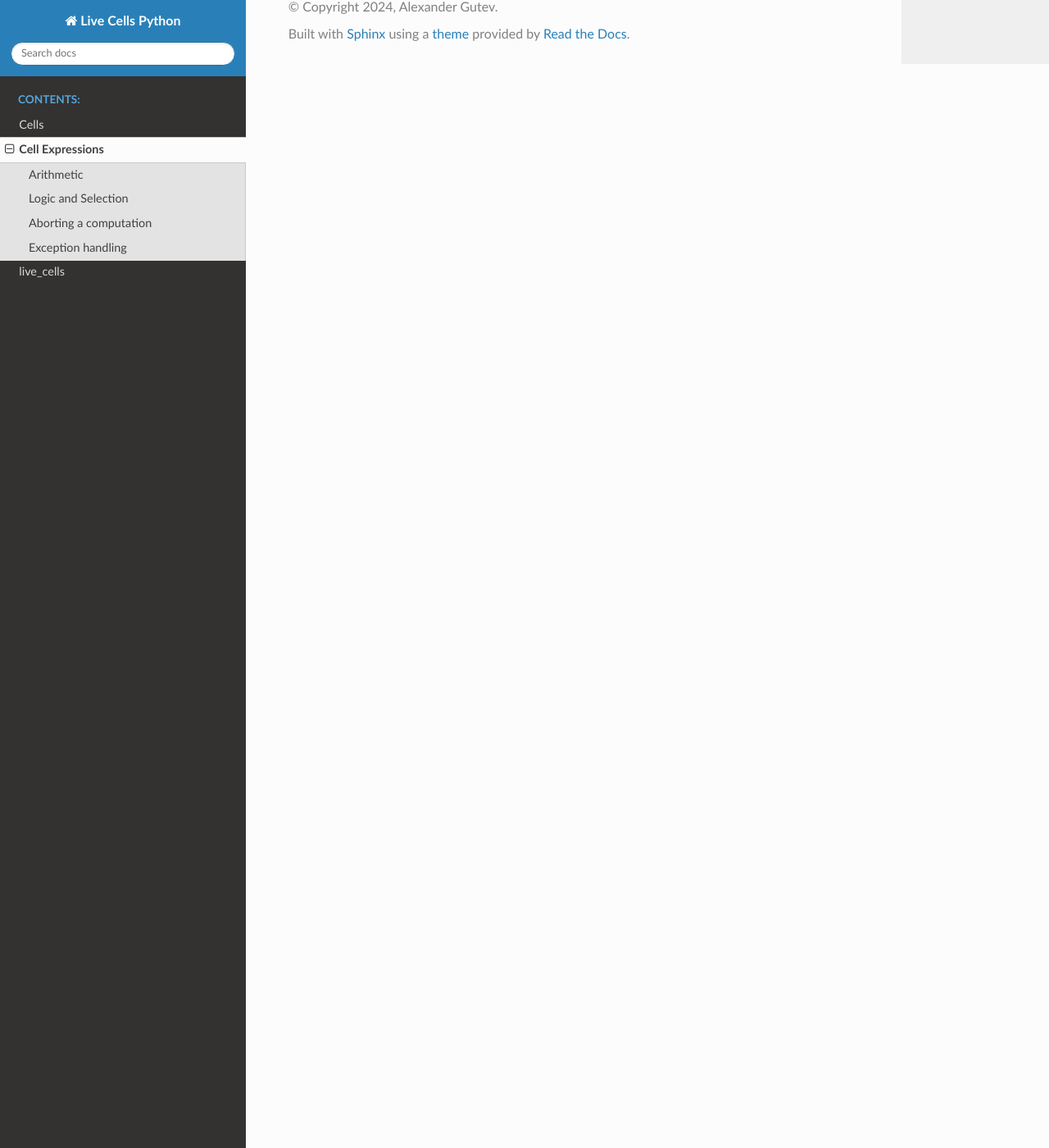
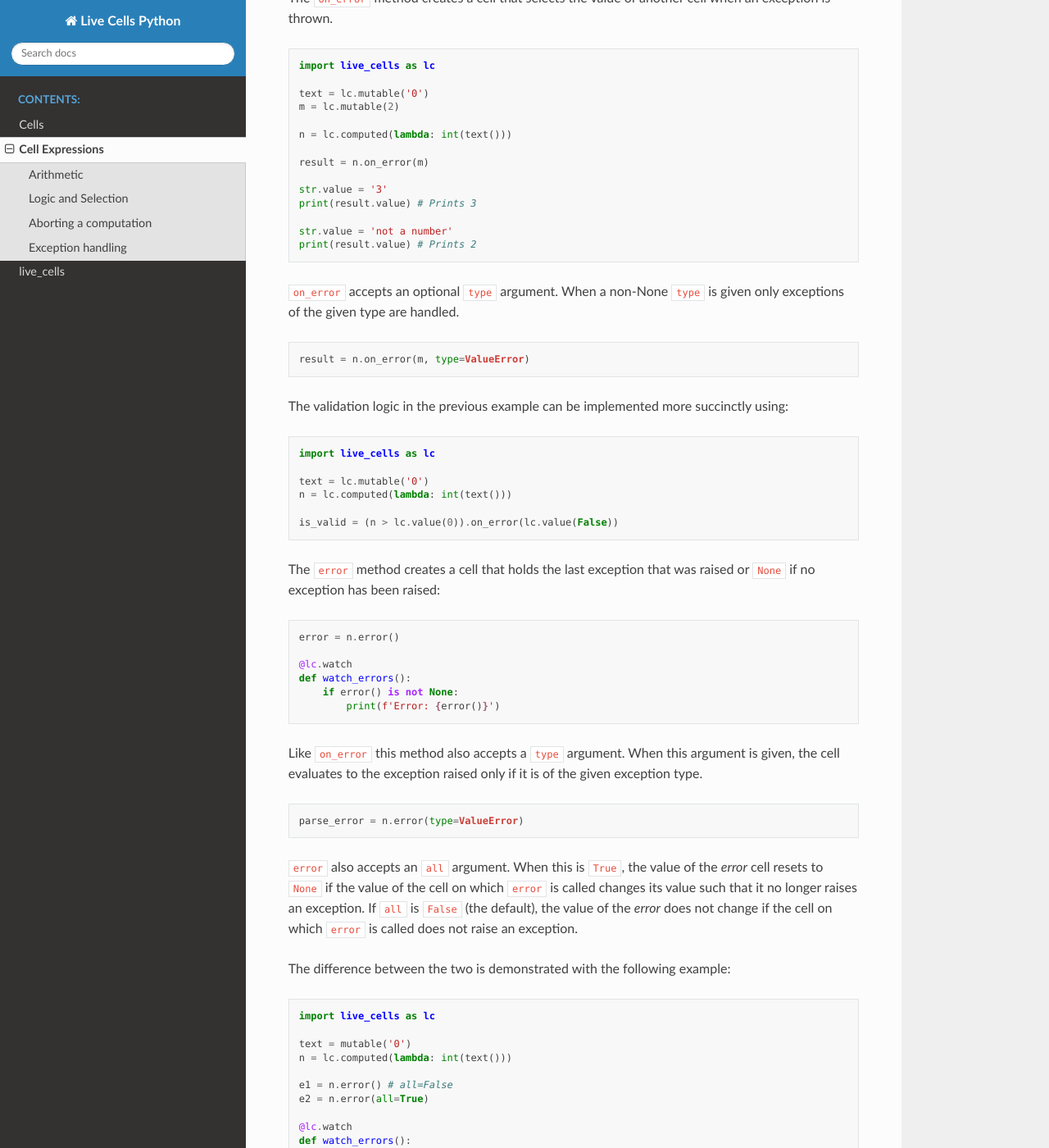
Before and after one commit to alex-gutev/live_cells_py, a Sphinx documentation site: the page built from docs/basics/cell-expressions.rst, in a window 1280 px wide and 1400 px high, scrolled down 3949 px. Shown: the whole window at 82% size. Built offline with Sphinx 7.4.7 and the Read the Docs theme 2.0.0, drawn with Linux system fonts in a browser that asks for light colours; some of the changed text lies outside the part shown.

Commit message:
Add documentation of on_error and error to cell-expressions.rst.

```diff
--- a/docs/basics/cell-expressions.rst
+++ b/docs/basics/cell-expressions.rst
@@ -204,3 +204,111 @@ to be handled using ``try`` and ``except`` inside computed cells.
 
    text.value = 'not a number'
    print(is_value.value) # Prints False
+
+Cells provide two utility methods, ``on_error`` and ``error`` for
+handling exceptions thrown in computed cells.
+
+The ``on_error`` method creates a cell that selects the value of
+another cell when an exception is thrown.
+
+.. code-block:: python
+
+   import live_cells as lc
+
+   text = lc.mutable('0')
+   m = lc.mutable(2)
+
+   n = lc.computed(lambda: int(text()))
+
+   result = n.on_error(m)
+
+   str.value = '3'
+   print(result.value) # Prints 3
+
+   str.value = 'not a number'
+   print(result.value) # Prints 2
+
+``on_error`` accepts an optional ``type`` argument. When a non-None
+``type`` is given only exceptions of the given type are handled.
+
+.. code-block:: python
+
+   result = n.on_error(m, type=ValueError)
+
+The validation logic in the previous example can be implemented more
+succinctly using:
+
+.. code-block:: python
+
+   import live_cells as lc
+
+   text = lc.mutable('0')
+   n = lc.computed(lambda: int(text()))
+
+   is_valid = (n > lc.value(0)).on_error(lc.value(False))
+
+The ``error`` method creates a cell that holds the last exception that
+was raised or ``None`` if no exception has been raised:
+
+.. code-block:: python
+
+   error = n.error()
+
+   @lc.watch
+   def watch_errors():
+       if error() is not None:
+           print(f'Error: {error()}')
+
+Like ``on_error`` this method also accepts a ``type`` argument. When
+this argument is given, the cell evaluates to the exception raised
+only if it is of the given exception type.
+
+.. code-block:: python
+
+   parse_error = n.error(type=ValueError)
+
+
+``error`` also accepts an ``all`` argument. When this is ``True``, the
+value of the *error* cell resets to ``None`` if the value of the cell
+on which ``error`` is called changes its value such that it no longer
+raises an exception. If ``all`` is ``False`` (the default), the value
+of the *error* does not change if the cell on which ``error`` is
+called does not raise an exception.
+
+The difference between the two is demonstrated with the following
+example:
+
+.. code-block:: python
+
+   import live_cells as lc
+
+   text = mutable('0')
+   n = lc.computed(lambda: int(text()))
+
+   e1 = n.error() # all=False
+   e2 = n.error(all=True)
+
+   @lc.watch
+   def watch_errors():
+       print(f'\ntext = "{text()}")
+       print(f'error(all=False): {e1() is None}')
+       print(f'error(all=True): {e2() is None}')
+
+   text.value = 'not a number'
+   text.value = '10'
+
+This results in the following being printed:
+
+.. code-block:: text
+
+   text = "0"
+   error(all=False): True
+   error(all=True): True
+
+   text = "not a number"
+   error(all=False): False
+   error(all=True): False
+
+   text = "10"
+   error(all=False): False
+   error(all=True): True
```
